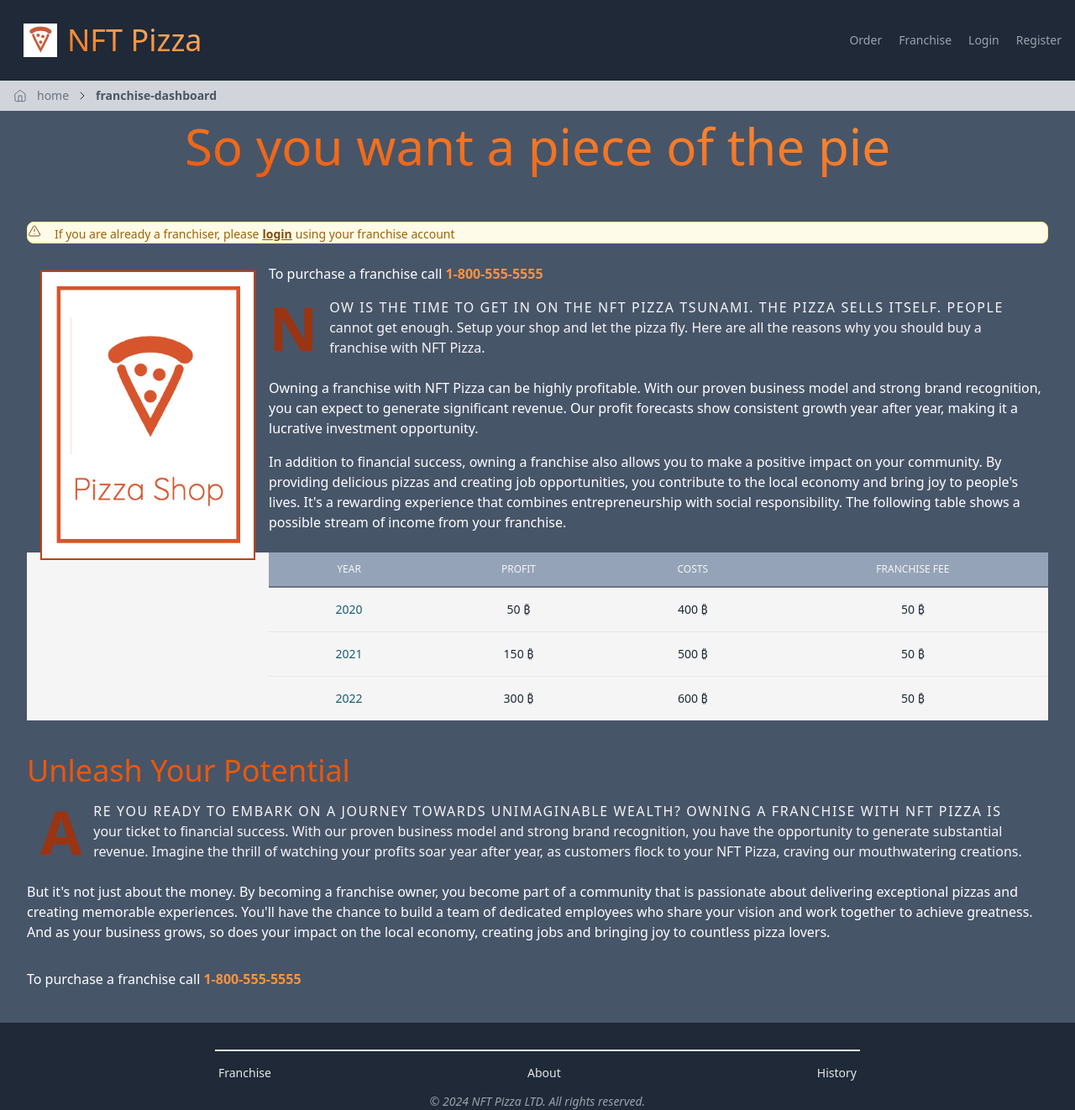
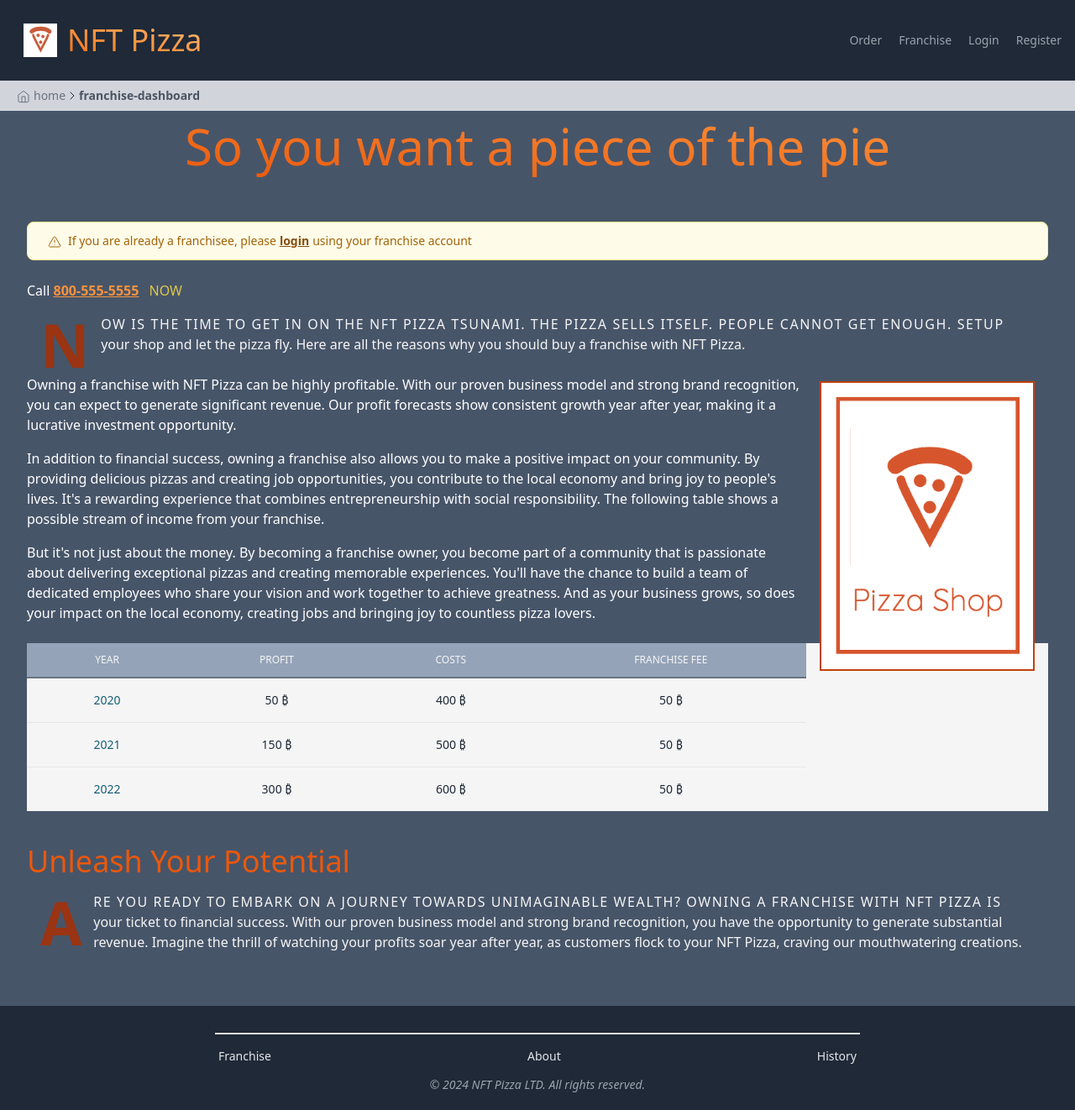
Before and after one commit to zacherikson/jwt-pizza, a React (Vite) app: page /franchise-dashboard in a window 1280 px wide. Shown: the whole page at 84% size. Built offline with nearby package versions, Linux system fonts and the light colour scheme; a web font is replaced by a local one.

Commit message:
unenhance(about) with animation

```diff
--- a/src/components/breadcrumb.jsx
+++ b/src/components/breadcrumb.jsx
@@ -20,7 +20,9 @@ export default function Breadcrumb({ location }) {
     <ol className='flex items-center whitespace-nowrap py-2 px-4 bg-gray-300'>
       <li className='inline-flex items-center'>
         <NavLink className='flex items-center text-sm text-gray-500 hover:text-blue-600 focus:outline-none focus:text-blue-600' to='/'>
-          <HouseIcon />
+          <span className='mx-1'>
+            <HouseIcon />
+          </span>
           home
         </NavLink>
       </li>
--- a/src/icons.jsx
+++ b/src/icons.jsx
@@ -3,7 +3,7 @@ import React from 'react';
 function TrashIcon() {
   return (
     <svg
-      className='flex-shrink-0 size-4 mt-0.5'
+      className='inline flex-shrink-0 size-4'
       xmlns='http://www.w3.org/2000/svg'
       width='24'
       height='24'
@@ -26,7 +26,7 @@ function TrashIcon() {
 function LocationIcon() {
   return (
     <svg
-      className='flex-shrink-0 size-4 mt-0.5'
+      className='inline flex-shrink-0 size-4'
       xmlns='http://www.w3.org/2000/svg'
       width='24'
       height='24'
@@ -46,7 +46,7 @@ function LocationIcon() {
 function CautionIcon() {
   return (
     <svg
-      className='flex-shrink-0 size-4 mt-0.5'
+      className='inline flex-shrink-0 size-4'
       xmlns='http://www.w3.org/2000/svg'
       width='24'
       height='24'
@@ -67,7 +67,7 @@ function CautionIcon() {
 function CloseEyeIcon() {
   return (
     <svg
-      className='flex-shrink-0 size-4 mt-0.5'
+      className='inline flex-shrink-0 size-4'
       xmlns='http://www.w3.org/2000/svg'
       width='24'
       height='24'
@@ -91,7 +91,7 @@ function CloseEyeIcon() {
 function KeyIcon() {
   return (
     <svg
-      className='flex-shrink-0 size-4 mt-0.5'
+      className='inline flex-shrink-0 size-4'
       xmlns='http://www.w3.org/2000/svg'
       width='24'
       height='24'
@@ -110,7 +110,7 @@ function KeyIcon() {
 function PersonIcon() {
   return (
     <svg
-      className='flex-shrink-0 size-4'
+      className='inline flex-shrink-0 size-4'
       xmlns='http://www.w3.org/2000/svg'
       width='24'
       height='24'
@@ -130,7 +130,7 @@ function PersonIcon() {
 function EmailIcon() {
   return (
     <svg
-      className='flex-shrink-0 size-4'
+      className='inline flex-shrink-0 size-4'
       xmlns='http://www.w3.org/2000/svg'
       width='24'
       height='24'
@@ -150,7 +150,7 @@ function EmailIcon() {
 function HouseIcon() {
   return (
     <svg
-      className='flex-shrink-0 me-3 size-4'
+      className='inline flex-shrink-0 size-4'
       xmlns='http://www.w3.org/2000/svg'
       width='24'
       height='24'
@@ -170,7 +170,7 @@ function HouseIcon() {
 function StoreIcon() {
   return (
     <svg
-      className='flex-shrink-0 me-3 size-4'
+      className='inline flex-shrink-0 size-4'
       xmlns='http://www.w3.org/2000/svg'
       width='24'
       height='24'
@@ -234,7 +234,7 @@ function CloseIcon() {
 function GreaterThanIcon() {
   return (
     <svg
-      className='flex-shrink-0 mx-2 overflow-visible size-4
+      className='inline flex-shrink-0 size-4
       xmlns='
       http:width='24' //www.w3.org/2000/svg'
       height='24'
--- a/src/views/franchiseDashboard.jsx
+++ b/src/views/franchiseDashboard.jsx
@@ -86,12 +86,12 @@ function whyFranchise() {
       <div className='text-start py-8 px-4 sm:px-6 lg:px-8'>
         <div className='my-4 bg-yellow-50 border border-yellow-200 text-sm text-yellow-800 rounded-lg p-4/10' role='alert'>
           <div className='flex'>
-            <div className='flex-shrink-0'>
-              <CautionIcon />
-            </div>
             <div className='ms-4'>
-              <div className='mt-1 text-sm text-yellow-700'>
-                If you are already a franchiser, please
+              <div className='my-3 text-sm text-yellow-700'>
+                <span className='mx-2'>
+                  <CautionIcon />
+                </span>
+                If you are already a franchisee, please
                 <span className='font-semibold mx-1 text-yellow-800 underline'>
                   <NavLink to='/franchise-dashboard/login'>login</NavLink>
                 </span>
@@ -102,14 +102,12 @@ function whyFranchise() {
         </div>
 
         <div>
-          <img src='/pizza-shop-logo.png' className='border-solid border-2 border-orange-700 w-64 m-4 float-left' />
-          <p className='py-2 text-white'>
-            To purchase a franchise call <span className='font-semibold text-orange-400'>1-800-555-5555</span>
-          </p>
+          <OrderNow />
           <p className='py-2 text-neutral-100 text-start mx-4 pb-4 first-line:uppercase first-line:tracking-widest  first-letter:text-7xl first-letter:font-bold first-letter:text-orange-800  first-letter:mr-3 first-letter:float-left'>
             Now is the time to get in on the NFT Pizza tsunami. The pizza sells itself. People cannot get enough. Setup your shop and let the pizza fly. Here are all the reasons why you should buy a
             franchise with NFT Pizza.
           </p>
+          <img src='/pizza-shop-logo.png' className='border-solid border-2 border-orange-700 w-64 m-4 float-end' />
           <p className='py-2 text-white'>
             Owning a franchise with NFT Pizza can be highly profitable. With our proven business model and strong brand recognition, you can expect to generate significant revenue. Our profit
             forecasts show consistent growth year after year, making it a lucrative investment opportunity.
@@ -118,6 +116,11 @@ function whyFranchise() {
             In addition to financial success, owning a franchise also allows you to make a positive impact on your community. By providing delicious pizzas and creating job opportunities, you
             contribute to the local economy and bring joy to people's lives. It's a rewarding experience that combines entrepreneurship with social responsibility. The following table shows a possible
             stream of income from your franchise.
+          </p>
+          <p className='py-2 text-white'>
+            But it's not just about the money. By becoming a franchise owner, you become part of a community that is passionate about delivering exceptional pizzas and creating memorable experiences.
+            You'll have the chance to build a team of dedicated employees who share your vision and work together to achieve greatness. And as your business grows, so does your impact on the local
+            economy, creating jobs and bringing joy to countless pizza lovers.
           </p>
           <div className='bg-neutral-100 overflow-clip my-4'>
             <div className='flex flex-col'>
@@ -167,17 +170,22 @@ function whyFranchise() {
               recognition, you have the opportunity to generate substantial revenue. Imagine the thrill of watching your profits soar year after year, as customers flock to your NFT Pizza, craving our
               mouthwatering creations.
             </p>
-            <p className='py-2 text-white'>
-              But it's not just about the money. By becoming a franchise owner, you become part of a community that is passionate about delivering exceptional pizzas and creating memorable
-              experiences. You'll have the chance to build a team of dedicated employees who share your vision and work together to achieve greatness. And as your business grows, so does your impact
-              on the local economy, creating jobs and bringing joy to countless pizza lovers.
-            </p>
           </div>
-          <p className='py-2 text-white'>
-            To purchase a franchise call <span className='font-semibold text-orange-400'>1-800-555-5555</span>
-          </p>
         </div>
       </div>
     </View>
   );
 }
+
+function OrderNow() {
+  return (
+    <p className='py-2 text-white'>
+      Call{' '}
+      <span className='font-semibold text-orange-400 underline'>
+        <a href='tel:800-555-5555'>800-555-5555</a>
+      </span>
+      {'  '}
+      <span className='mx-2 text-yellow-300 inline-block animate-pulse'>NOW</span>
+    </p>
+  );
+}
```
